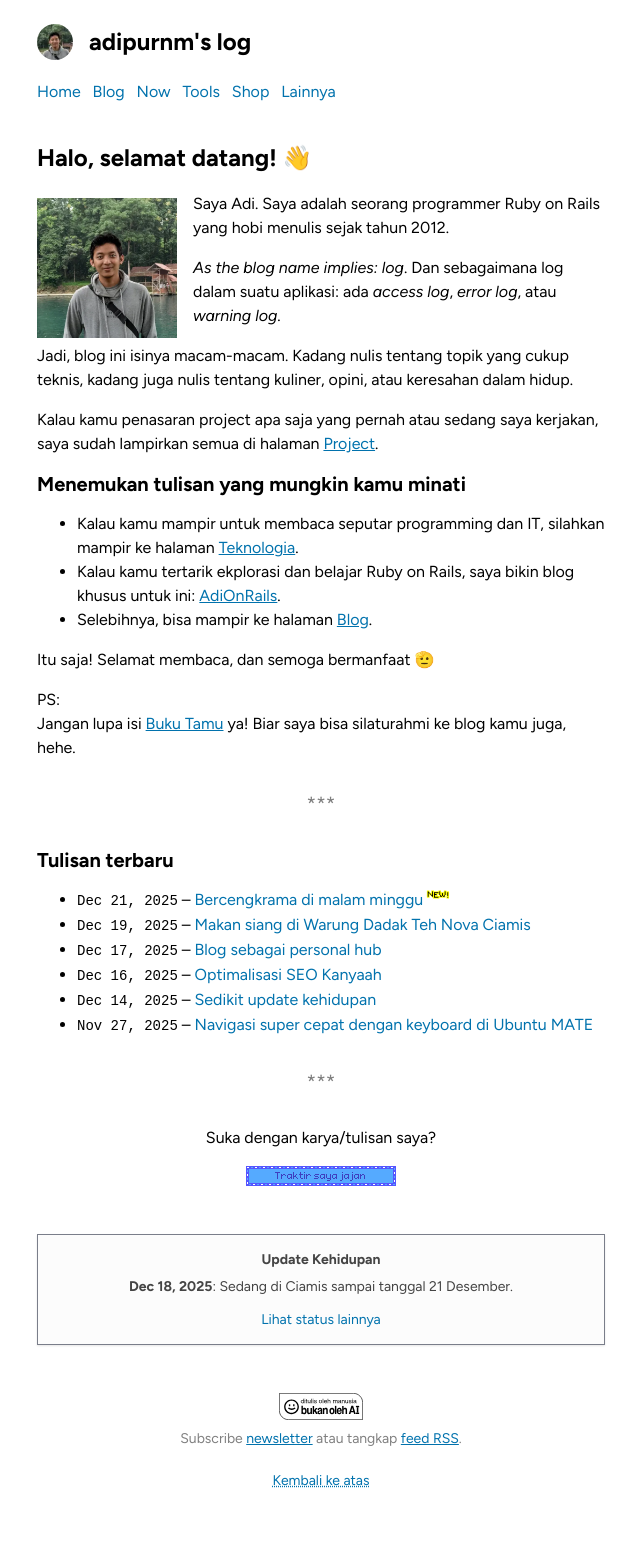
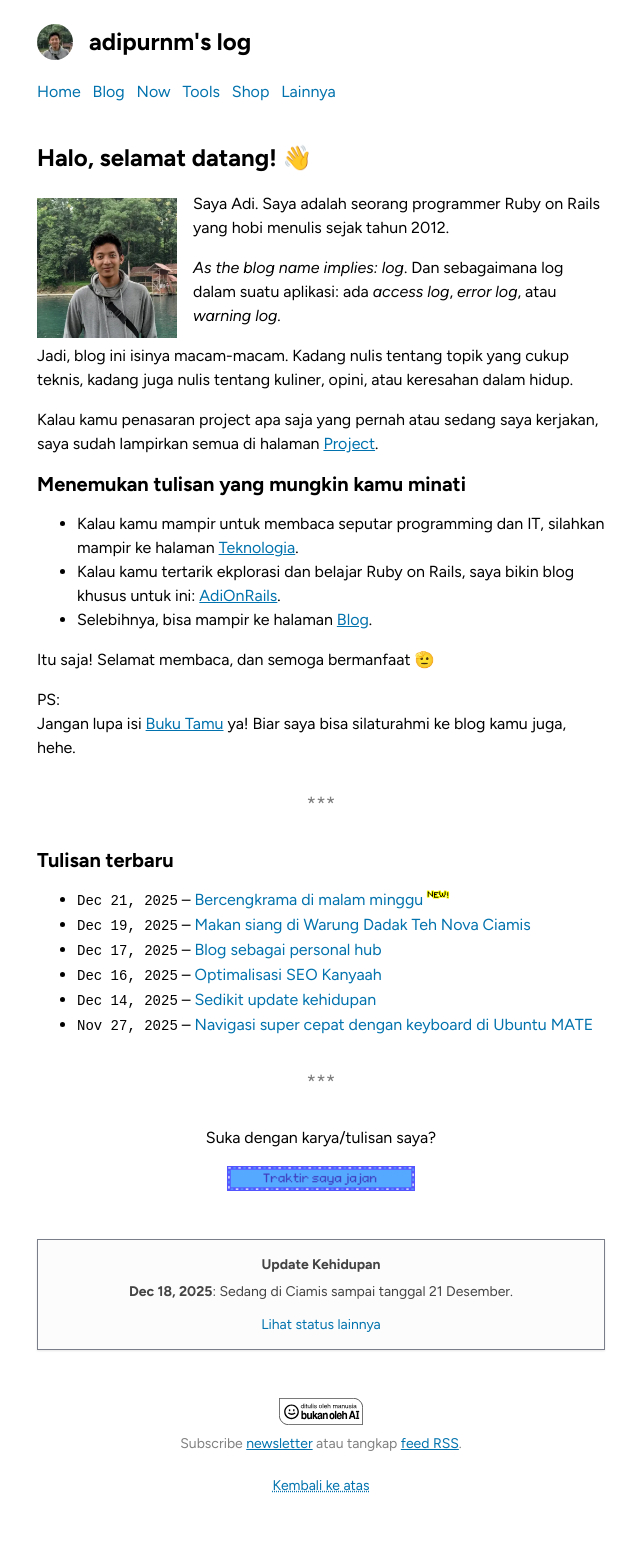
Before and after one commit to adiprnm/weblog, a Jekyll site: the page built from index.html, in a window 1280 px wide. Shown: the whole page, without its empty margins (319-959 px from the left). Built offline with Jekyll 4.4.1, drawn with Linux system fonts in a browser that asks for light colours.

Commit message:
Resize the donate button

```diff
--- a/_sass/base.scss
+++ b/_sass/base.scss
@@ -601,8 +601,8 @@ p:has(.donate-button), a:has(> .donate-button) {
   flex-wrap: wrap;
 }
 .donate-button {
-  width: 150px;
-  height: 20px;
+  width: calc(150px * 1.25);
+  height: calc(20px * 1.25);
   display: inline-block;
   margin-bottom: 1rem;
 }
```
